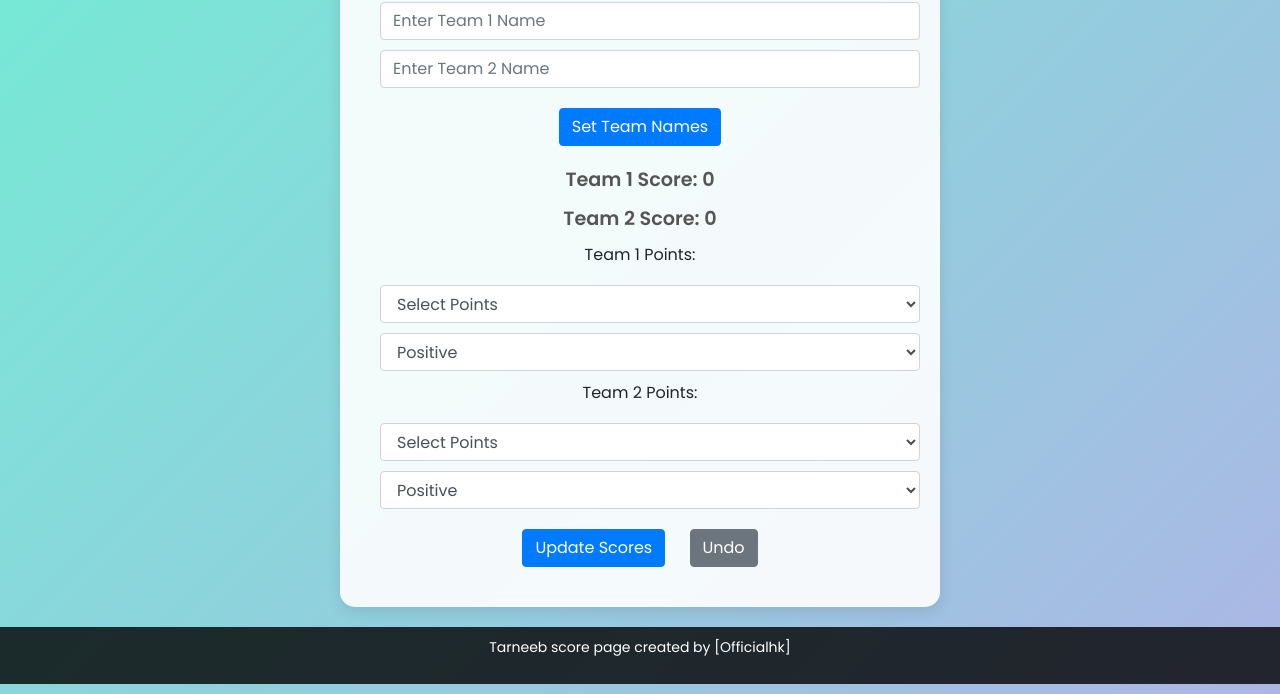
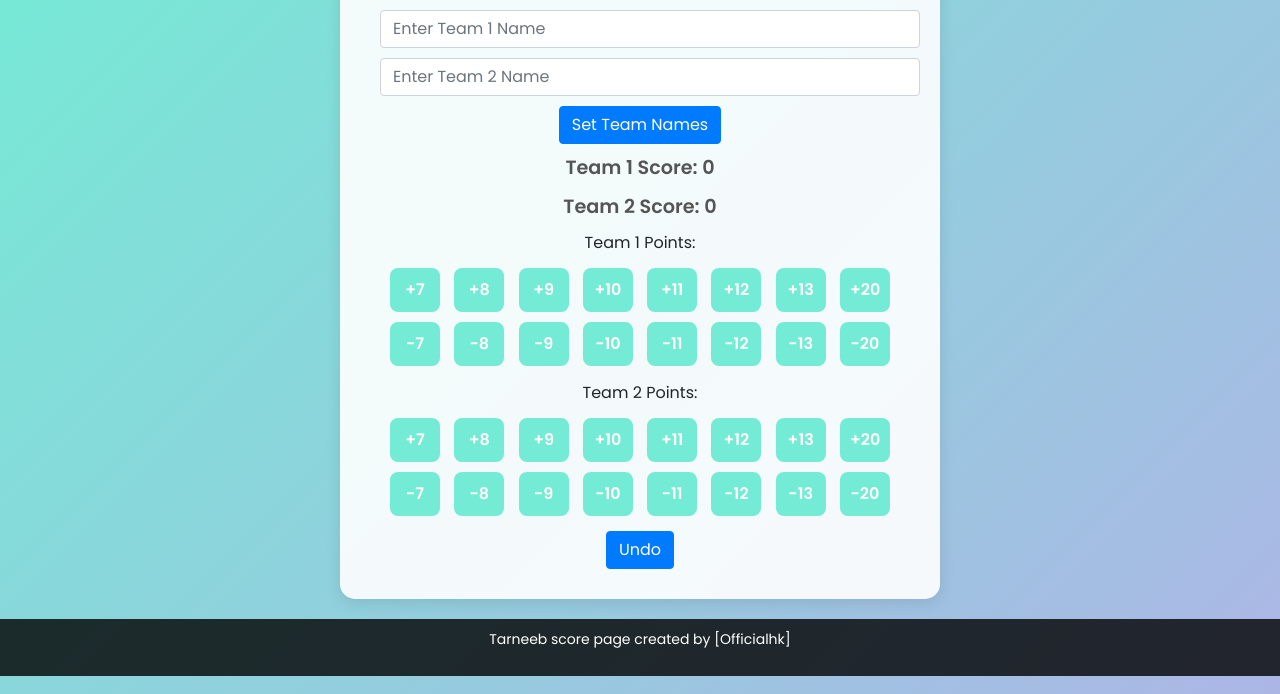
Before and after one commit to officialHkGG/Tarneeb, a plain HTML site: page index.html in a window 1280 px wide. Shown: the part 106-800 px from the top of the page. Drawn offline with nearby package versions, Linux system fonts and the light colour scheme.

Commit message:
Lite changes

```diff
--- a/index.html
+++ b/index.html
@@ -5,14 +5,14 @@
     <meta name="viewport" content="width=device-width, initial-scale=1.0">
     <title>Tarneeb Score Tracker</title>
 
-    <!-- Import Google Font -->
+
     <link href="https://fonts.googleapis.com/css2?family=Poppins:wght@300;400;600&display=swap" rel="stylesheet">
 
-    <!-- Import Bootstrap CSS -->
+
     <link href="https://maxcdn.bootstrapcdn.com/bootstrap/4.5.2/css/bootstrap.min.css" rel="stylesheet">
 
     <style>
-        /* Custom Styles */
+
         body {
             font-family: 'Poppins', sans-serif;
             background: linear-gradient(135deg, #74ebd5, #ACB6E5);
@@ -54,9 +54,13 @@
             margin: 10px;
         }
 
-        button {
-            padding: 12px 20px;
-            margin: 10px;
+        .score-buttons {
+            margin-bottom: 10px;
+        }
+
+        .score-button {
+            margin: 5px;
+            padding: 10px;
             font-size: 1rem;
             border: none;
             border-radius: 8px;
@@ -65,14 +69,15 @@
             cursor: pointer;
             transition: background-color 0.3s, transform 0.2s;
             font-weight: 600;
+            width: 50px;
         }
 
-        button:hover {
+        .score-button:hover {
             background-color: #67dac9;
             transform: translateY(-2px);
         }
 
-        button:active {
+        .score-button:active {
             background-color: #5ac0b4;
             transform: translateY(0px);
         }
@@ -105,7 +110,6 @@
     <div class="container">
         <h1>Tarneeb Score Tracker</h1>
 
-        <!-- Add inputs for team names -->
         <div id="team-names-inputs">
             <input type="text" id="team1-name-input" class="form-control" placeholder="Enter Team 1 Name" />
             <input type="text" id="team2-name-input" class="form-control" placeholder="Enter Team 2 Name" />
@@ -118,47 +122,52 @@
         </div>
 
         <div>
-            <label for="team1-points">Team 1 Points:</label>
-            <select id="team1-points" class="form-control">
-                <option value="0">Select Points</option>
-                <option value="7">7</option>
-                <option value="8">8</option>
-                <option value="9">9</option>
-                <option value="10">10</option>
-                <option value="11">11</option>
-                <option value="12">12</option>
-                <option value="13">13</option>
-                <option value="20">20</option>
-            </select>
-            <select id="team1-sign" class="form-control">
-                <option value="positive">Positive</option>
-                <option value="negative">Negative</option>
-            </select>
+            <label id="team1-points-label">Team 1 Points:</label>
+            <div class="score-buttons">
+                <button class="score-button" onclick="updateTeamScore('team1', 7, 'positive')">+7</button>
+                <button class="score-button" onclick="updateTeamScore('team1', 8, 'positive')">+8</button>
+                <button class="score-button" onclick="updateTeamScore('team1', 9, 'positive')">+9</button>
+                <button class="score-button" onclick="updateTeamScore('team1', 10, 'positive')">+10</button>
+                <button class="score-button" onclick="updateTeamScore('team1', 11, 'positive')">+11</button>
+                <button class="score-button" onclick="updateTeamScore('team1', 12, 'positive')">+12</button>
+                <button class="score-button" onclick="updateTeamScore('team1', 13, 'positive')">+13</button>
+                <button class="score-button" onclick="updateTeamScore('team1', 20, 'positive')">+20</button>
+                <button class="score-button" onclick="updateTeamScore('team1', 7, 'negative')">-7</button>
+                <button class="score-button" onclick="updateTeamScore('team1', 8, 'negative')">-8</button>
+                <button class="score-button" onclick="updateTeamScore('team1', 9, 'negative')">-9</button>
+                <button class="score-button" onclick="updateTeamScore('team1', 10, 'negative')">-10</button>
+                <button class="score-button" onclick="updateTeamScore('team1', 11, 'negative')">-11</button>
+                <button class="score-button" onclick="updateTeamScore('team1', 12, 'negative')">-12</button>
+                <button class="score-button" onclick="updateTeamScore('team1', 13, 'negative')">-13</button>
+                <button class="score-button" onclick="updateTeamScore('team1', 20, 'negative')">-20</button>
+            </div>
         </div>
 
         <div>
-            <label for="team2-points">Team 2 Points:</label>
-            <select id="team2-points" class="form-control">
-                <option value="0">Select Points</option>
-                <option value="7">7</option>
-                <option value="8">8</option>
-                <option value="9">9</option>
-                <option value="10">10</option>
-                <option value="11">11</option>
-                <option value="12">12</option>
-                <option value="13">13</option>
-                <option value="20">20</option>
-            </select>
-            <select id="team2-sign" class="form-control">
-                <option value="positive">Positive</option>
-                <option value="negative">Negative</option>
-            </select>
+            <label id="team2-points-label">Team 2 Points:</label>
+            <div class="score-buttons">
+                <button class="score-button" onclick="updateTeamScore('team2', 7, 'positive')">+7</button>
+                <button class="score-button" onclick="updateTeamScore('team2', 8, 'positive')">+8</button>
+                <button class="score-button" onclick="updateTeamScore('team2', 9, 'positive')">+9</button>
+                <button class="score-button" onclick="updateTeamScore('team2', 10, 'positive')">+10</button>
+                <button class="score-button" onclick="updateTeamScore('team2', 11, 'positive')">+11</button>
+                <button class="score-button" onclick="updateTeamScore('team2', 12, 'positive')">+12</button>
+                <button class="score-button" onclick="updateTeamScore('team2', 13, 'positive')">+13</button>
+                <button class="score-button" onclick="updateTeamScore('team2', 20, 'positive')">+20</button>
+                <button class="score-button" onclick="updateTeamScore('team2', 7, 'negative')">-7</button>
+                <button class="score-button" onclick="updateTeamScore('team2', 8, 'negative')">-8</button>
+                <button class="score-button" onclick="updateTeamScore('team1', 9, 'negative')">-9</button>
+                <button class="score-button" onclick="updateTeamScore('team1', 10, 'negative')">-10</button>
+                <button class="score-button" onclick="updateTeamScore('team1', 11, 'negative')">-11</button>
+                <button class="score-button" onclick="updateTeamScore('team1', 12, 'negative')">-12</button>
+                <button class="score-button" onclick="updateTeamScore('team1', 13, 'negative')">-13</button>
+                <button class="score-button" onclick="updateTeamScore('team1', 20, 'negative')">-20</button>
+            </div>
         </div>
 
         <div>
-            <button class="btn btn-primary" onclick="updateScores()">Update Scores</button>
-            <button class="btn btn-secondary" onclick="undoLastUpdate()">Undo</button>
-            <!-- Add a hidden Restart button initially -->
+            <button class="btn btn-primary" onclick="undoLastUpdate()">Undo</button>
+
             <button id="restart-button" class="btn btn-warning" onclick="restartGame()" style="display: none;">Restart Game</button>
         </div>
     </div>
@@ -183,31 +192,23 @@
             document.getElementById('team1-name').textContent = team1Name;
             document.getElementById('team2-name').textContent = team2Name;
 
+
+            document.getElementById('team1-points-label').textContent = `${team1Name} Points:`;
+            document.getElementById('team2-points-label').textContent = `${team2Name} Points:`;
+
             document.getElementById('team-names-inputs').style.display = 'none';
         }
 
-        function updateScores() {
-            previousTeam1Score = team1Score;
-            previousTeam2Score = team2Score;
-
-            const team1Points = parseInt(document.getElementById('team1-points').value) || 0;
-            const team1Sign = document.getElementById('team1-sign').value;
-
-            const team2Points = parseInt(document.getElementById('team2-points').value) || 0;
-            const team2Sign = document.getElementById('team2-sign').value;
-
-            // Adjust scores based on the selected sign
-            const team1ScoreChange = team1Sign === 'positive' ? team1Points : -team1Points;
-            const team2ScoreChange = team2Sign === 'positive' ? team2Points : -team2Points;
-
-            team1Score += team1ScoreChange;
-            team2Score += team2ScoreChange;
-
-            document.getElementById('team1-score').textContent = team1Score;
-            document.getElementById('team2-score').textContent = team2Score;
-
-            document.getElementById('team1-points').value = '0';
-            document.getElementById('team2-points').value = '0';
+        function updateTeamScore(team, points, sign) {
+            if (team === 'team1') {
+                previousTeam1Score = team1Score;
+                team1Score += sign === 'positive' ? points : -points;
+                document.getElementById('team1-score').textContent = team1Score;
+            } else if (team === 'team2') {
+                previousTeam2Score = team2Score;
+                team2Score += sign === 'positive' ? points : -points;
+                document.getElementById('team2-score').textContent = team2Score;
+            }
 
             checkForWinner();
         }
@@ -233,8 +234,8 @@
         }
 
         function disableInput() {
-            document.getElementById('team1-points').disabled = true;
-            document.getElementById('team2-points').disabled = true;
+            const buttons = document.querySelectorAll('.score-button');
+            buttons.forEach(button => button.disabled = true);
         }
 
         function showRestartButton() {
@@ -248,13 +249,14 @@
             document.getElementById('team1-score').textContent = team1Score;
             document.getElementById('team2-score').textContent = team2Score;
 
-            document.getElementById('team1-points').disabled = false;
-            document.getElementById('team2-points').disabled = false;
+            const buttons = document.querySelectorAll('.score-button');
+            buttons.forEach(button => button.disabled = false);
 
             document.getElementById('restart-button').style.display = 'none';
 
             document.getElementById('team-names-inputs').style.display = 'block';
         }
     </script>
+
 </body>
 </html>
```
